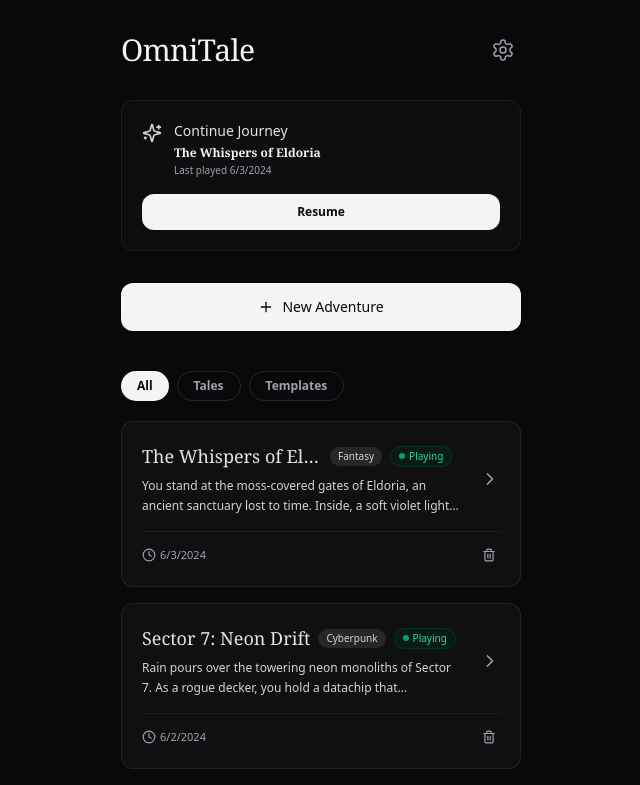
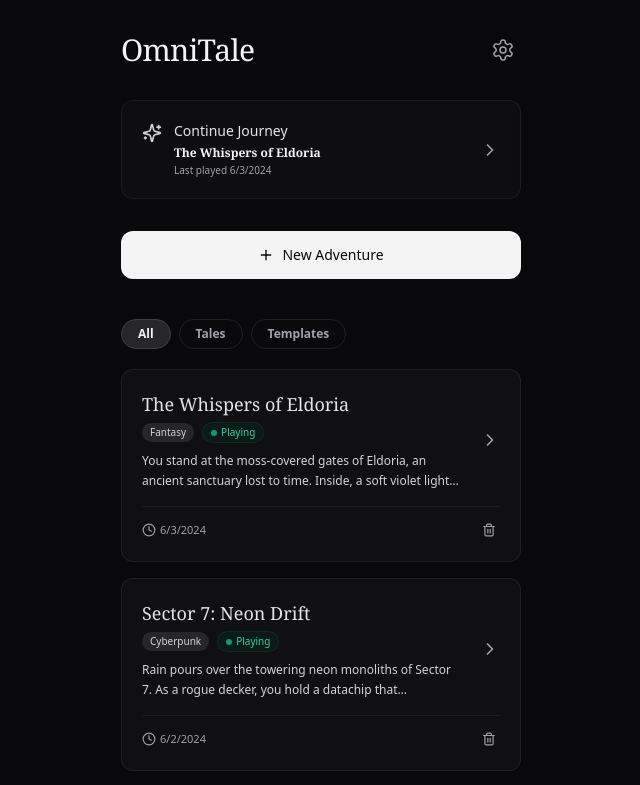
Before and after one commit to mceleri/OmniTale, a React (Vite) app: page / in a window 1280 px wide. Shown: the top 785 px of the page, without its empty margins (319-959 px from the left). Built offline with nearby package versions, Linux system fonts and the light colour scheme; a web font is replaced by a local one.

Commit message:
refactor(ui): refine HomeView UI layout, filter pills, and badges

```diff
--- a/src/components/HomeView.tsx
+++ b/src/components/HomeView.tsx
@@ -42,7 +42,7 @@ export const HomeView: React.FC = () => {
     const synopsis = blocks[0]?.content.trim() || 'A mysterious journey across unknown frontiers.';
     const charBlock = blocks.find(b => b.title.toLowerCase().includes('character'));
     const characterName = charBlock
-      ? charBlock.content.split('\n')[0].replace(/^(Name:\s*)/i, '').trim() || 'Adventurer'
+      ? charBlock.content.split('\n')[0].replace(/^Name:\s*/i, '').trim() || 'Adventurer'
       : 'Adventurer';
 
     createStory(
@@ -68,7 +68,7 @@ export const HomeView: React.FC = () => {
     const synopsis = blocks[0]?.content.trim() || 'A customizable template for your adventures.';
     const charBlock = blocks.find(b => b.title.toLowerCase().includes('character'));
     const characterName = charBlock
-      ? charBlock.content.split('\n')[0].replace(/^(Name:\s*)/i, '').trim() || 'Adventurer'
+      ? charBlock.content.split('\n')[0].replace(/^Name:\s*/i, '').trim() || 'Adventurer'
       : 'Adventurer';
 
     createStory(
@@ -134,12 +134,15 @@ export const HomeView: React.FC = () => {
           </div>
         ) : (
           /* State B: Has stories - Quick Resume Card */
-          <div className="bg-zinc-900/40 border border-zinc-800/60 rounded-xl p-5 mb-8 backdrop-blur-sm flex flex-col justify-between gap-4">
-            <div className="flex items-start gap-3">
+          <div
+            onClick={() => selectStory(recentStory.id)}
+            className="group bg-zinc-900/40 hover:bg-zinc-900/80 border border-zinc-800/60 rounded-xl p-5 mb-8 backdrop-blur-sm cursor-pointer transition-all hover:border-zinc-700/60 flex items-center justify-between gap-4"
+          >
+            <div className="flex items-start gap-3 flex-1 min-w-0">
               <Sparkles className="w-5 h-5 text-zinc-300 mt-0.5 shrink-0" />
-              <div>
+              <div className="flex-1 min-w-0">
                 <h2 className="text-sm font-medium text-zinc-200">Continue Journey</h2>
-                <p className="text-xs text-zinc-100 font-serif mt-1 font-semibold truncate max-w-[260px]">
+                <p className="text-xs text-zinc-100 font-serif mt-1 font-semibold truncate max-w-[240px]">
                   {recentStory.title}
                 </p>
                 <p className="text-[10px] text-zinc-400 mt-0.5">
@@ -147,12 +150,7 @@ export const HomeView: React.FC = () => {
                 </p>
               </div>
             </div>
-            <button
-              onClick={() => selectStory(recentStory.id)}
-              className="w-full py-2.5 px-4 bg-zinc-100 hover:bg-zinc-200 text-zinc-950 font-semibold text-xs rounded-xl transition active:scale-[0.98]"
-            >
-              Resume
-            </button>
+            <ChevronRight className="w-5 h-5 text-zinc-400 group-hover:text-zinc-200 shrink-0 transition-transform group-hover:translate-x-0.5" />
           </div>
         )}
 
@@ -175,8 +173,8 @@ export const HomeView: React.FC = () => {
             onClick={() => setFilter('all')}
             className={`px-4 py-1.5 rounded-full text-xs font-semibold transition ${
               filter === 'all'
-                ? 'bg-zinc-100 text-zinc-950'
-                : 'border border-zinc-800 text-zinc-400 hover:text-zinc-200 hover:border-zinc-700'
+                ? 'bg-zinc-800 text-zinc-100 border border-zinc-700'
+                : 'border border-zinc-800/80 text-zinc-400 hover:text-zinc-200 hover:border-zinc-700'
             }`}
           >
             All
@@ -185,8 +183,8 @@ export const HomeView: React.FC = () => {
             onClick={() => setFilter('tales')}
             className={`px-4 py-1.5 rounded-full text-xs font-semibold transition ${
               filter === 'tales'
-                ? 'bg-zinc-100 text-zinc-950'
-                : 'border border-zinc-800 text-zinc-400 hover:text-zinc-200 hover:border-zinc-700'
+                ? 'bg-zinc-800 text-zinc-100 border border-zinc-700'
+                : 'border border-zinc-800/80 text-zinc-400 hover:text-zinc-200 hover:border-zinc-700'
             }`}
           >
             Tales
@@ -195,8 +193,8 @@ export const HomeView: React.FC = () => {
             onClick={() => setFilter('templates')}
             className={`px-4 py-1.5 rounded-full text-xs font-semibold transition ${
               filter === 'templates'
-                ? 'bg-zinc-100 text-zinc-950'
-                : 'border border-zinc-800 text-zinc-400 hover:text-zinc-200 hover:border-zinc-700'
+                ? 'bg-zinc-800 text-zinc-100 border border-zinc-700'
+                : 'border border-zinc-800/80 text-zinc-400 hover:text-zinc-200 hover:border-zinc-700'
             }`}
           >
             Templates
@@ -215,15 +213,15 @@ export const HomeView: React.FC = () => {
               {filteredStories.map((story: Story) => (
                 <div
                   key={story.id}
-                  className="group relative bg-zinc-900/50 hover:bg-zinc-900 border border-zinc-800/80 rounded-xl p-5 transition-all hover:border-zinc-700/80 cursor-pointer flex flex-col justify-between"
+                  className="group relative bg-zinc-900/50 hover:bg-zinc-900/80 border border-zinc-800/80 rounded-xl p-5 transition-all hover:border-zinc-700/80 cursor-pointer flex flex-col justify-between"
                   onClick={() => selectStory(story.id)}
                 >
                   <div className="flex justify-between items-start gap-4">
                     <div className="flex-1 min-w-0">
-                      <div className="flex flex-wrap items-center gap-2 mb-1.5">
-                        <h4 className="font-serif text-lg text-zinc-200 group-hover:text-zinc-100 truncate max-w-[180px]">
-                          {story.title}
-                        </h4>
+                      <h4 className="font-serif text-lg text-zinc-200 group-hover:text-zinc-100 truncate max-w-[240px] mb-1">
+                        {story.title}
+                      </h4>
+                      <div className="flex flex-row gap-2 items-center mb-2 flex-wrap">
                         <span className="text-[10px] px-2 py-0.5 bg-zinc-800 text-zinc-300 rounded-full shrink-0">
                           {story.genre}
                         </span>
@@ -248,7 +246,7 @@ export const HomeView: React.FC = () => {
 
                   <div className="flex items-center justify-between border-t border-zinc-800/60 mt-4 pt-3 text-[11px] text-zinc-400">
                     <span className="flex items-center gap-1">
-                      <Clock className="w-3.5 h-3.5 text-zinc-400" />
+                      <Clock className="w-3.5 h-3.5" />
                       {formatRelativeTime(story.updatedAt)}
                     </span>
                     <button
@@ -305,7 +303,7 @@ export const HomeView: React.FC = () => {
                   value={title}
                   onChange={(e) => setTitle(e.target.value)}
                   placeholder="e.g. The Forgotten Vault"
-                  className="w-full bg-zinc-950 border border-zinc-800 rounded-xl px-3.5 py-2.5 text-sm text-zinc-200 focus:outline-none focus:border-zinc-750 placeholder-zinc-500"
+                  className="w-full bg-zinc-950 border border-zinc-800 rounded-xl px-3.5 py-2.5 text-sm text-zinc-200 focus:outline-none focus:border-zinc-700 placeholder-zinc-500"
                 />
               </div>
 
```
